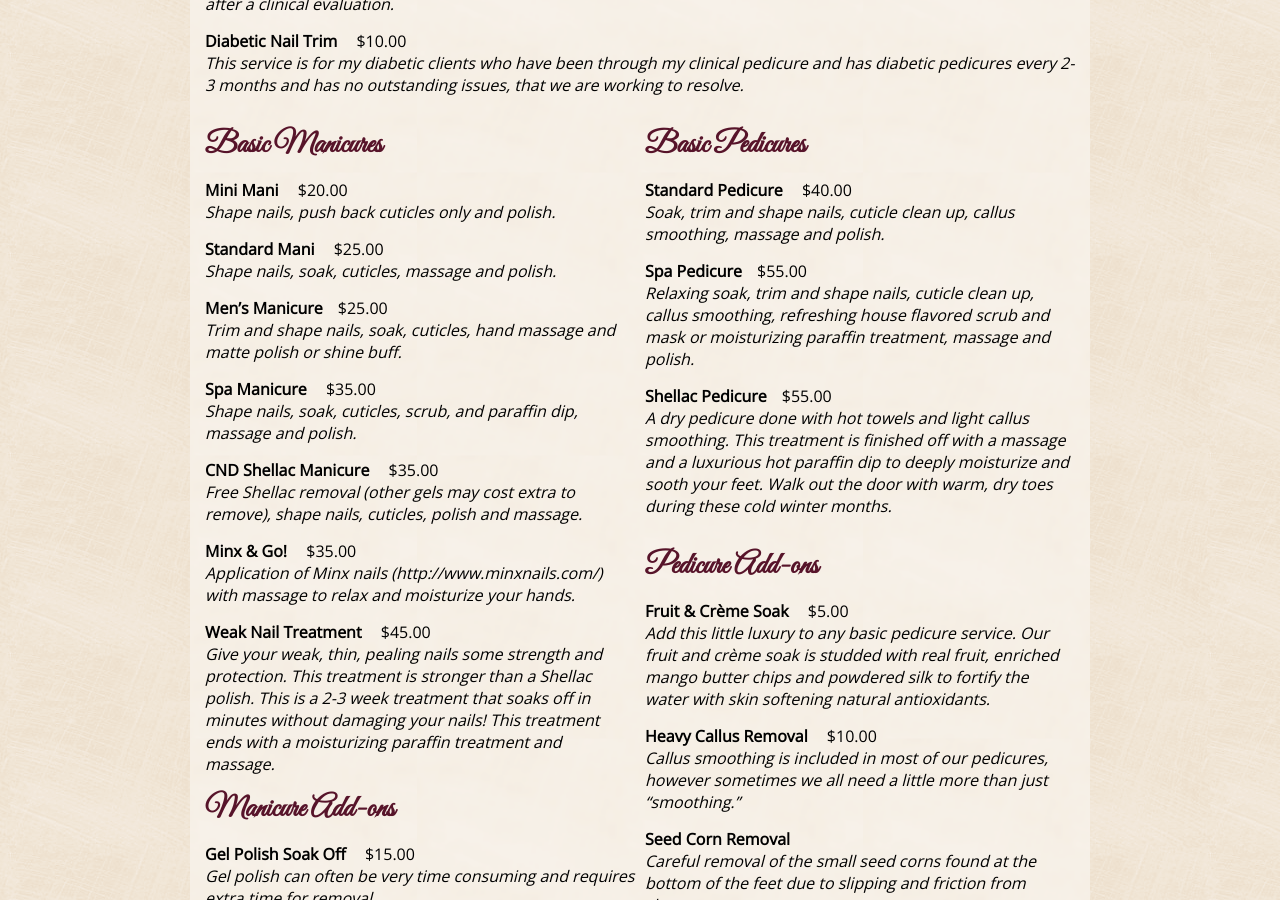
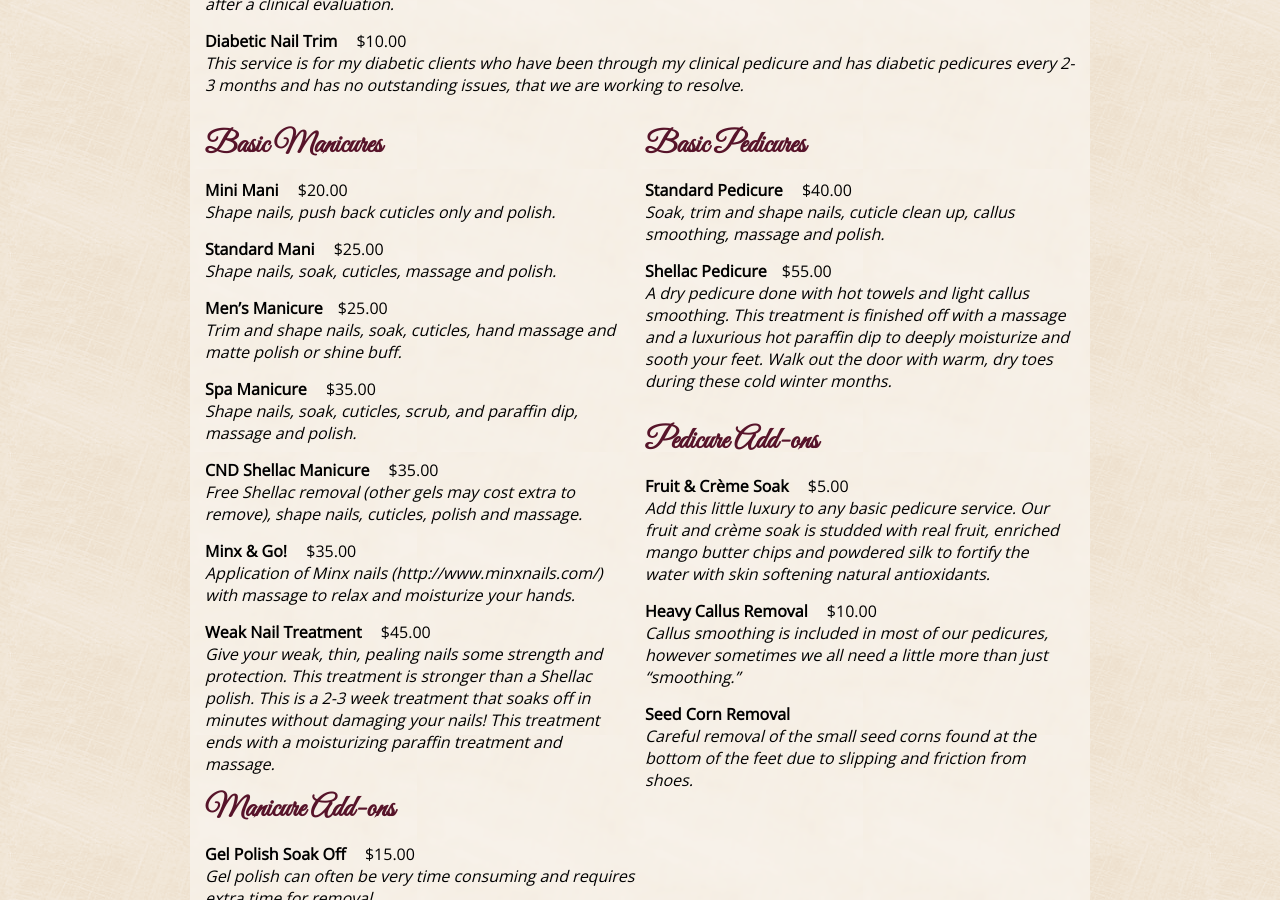
Before and after one commit to susanspedispa/susanspedispa.github.io, a Jekyll site: the page built from menu.html, in a window 1280 px wide and 900 px high, scrolled down 899 px. Built offline with Jekyll 4.4.1, drawn with Linux system fonts in a browser that asks for light colours.

Commit message:
Update menu.html

```diff
--- a/_includes/menu.html
+++ b/_includes/menu.html
@@ -83,10 +83,7 @@
 	<div class="treatment">
 	<span class="treatmentName">Standard Pedicure </span><span class="treatmentPrice">$40.00</span>
 	<div class="treatmentDescription">Soak, trim and shape nails, cuticle clean up, callus smoothing, massage and polish.</div>
-	</div>
-	<div class="treatment">
-	<span class="treatmentName">Spa Pedicure</span><span class="treatmentPrice">$55.00</span>
-	<div class="treatmentDescription">Relaxing soak, trim and shape nails, cuticle clean up, callus smoothing, refreshing house flavored scrub and mask or moisturizing paraffin treatment, massage and polish.</div>
+
 	</div>
 	<div class="treatment">
 	<span class="treatmentName">Shellac Pedicure</span><span class="treatmentPrice">$55.00 </span>
```
